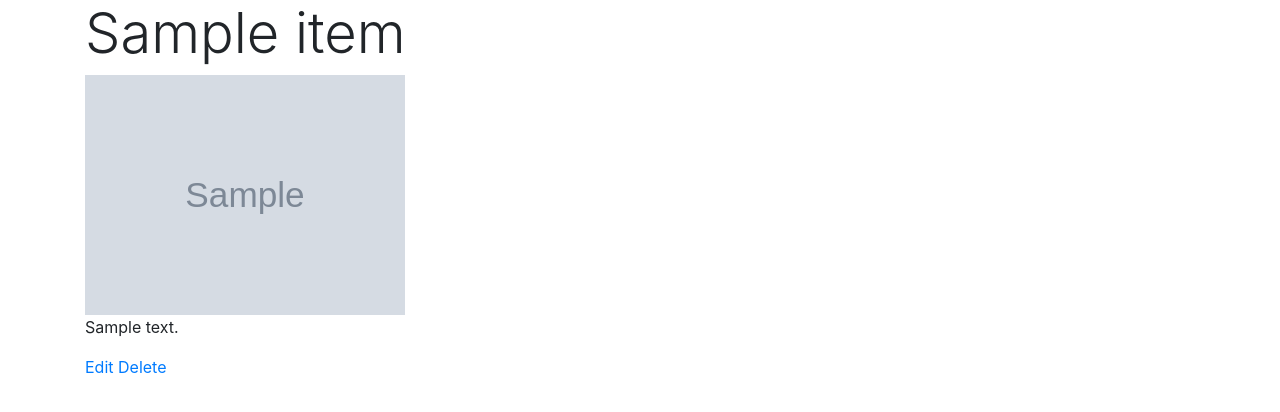
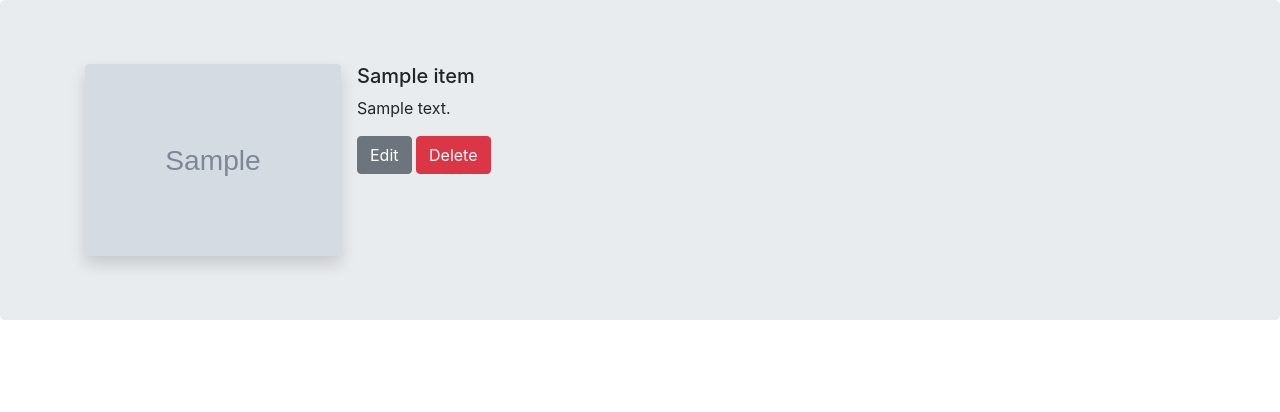
Before and after one commit to BlueKnek/HomeInv, a Django app: page /inv/item/1 in a window 1280 px wide. Shown: the part 56-468 px from the top of the page. Run offline with Django 3.2, Linux system fonts and the light colour scheme; tables that the repository leaves empty hold one stand-in row (values such as "Sample post"); grey boxes marked "Sample" are stand-in pictures; some libraries are stand-ins or nearby versions.

Commit message:
Use jumbotron from group in item detail

```diff
--- a/django-homeinv/app_homeinv/templates/app_homeinv/item_detail.html
+++ b/django-homeinv/app_homeinv/templates/app_homeinv/item_detail.html
@@ -1,11 +1,19 @@
 {% extends "base.html" %}
 
 {% block content %}
-<div class="container">
-  <h1 class="display-4">{{ object.name }}</h1>
-  <img src="{{ object.photo.url }}" style="width: 20em;"/>
-  <p>{{ object.description }}</p>
-  <a href="{% url 'homeinv:item-update' object.pk %}">Edit</a>
-  <a href="{% url 'homeinv:item-delete' object.pk %}">Delete</a>
+
+<div class="jumbotron">
+  <div class="container">
+    <div class="media">
+      <img class="rounded shadow mr-3" src="{{ object.photo.url }}" style="max-width: 20vw;"/>
+      <div class="media-body">
+        <h1 class="h5">{{ object.name }}</h1>
+        <p>{{ object.description }}</p>
+        <a class="btn btn-secondary" href="{% url 'homeinv:item-update' object.pk %}">Edit</a>
+        <a class="btn btn-danger" href="{% url 'homeinv:item-delete' object.pk %}">Delete</a>
+      </div>
+    </div>
+  </div>
 </div>
+
 {% endblock content %}
```
